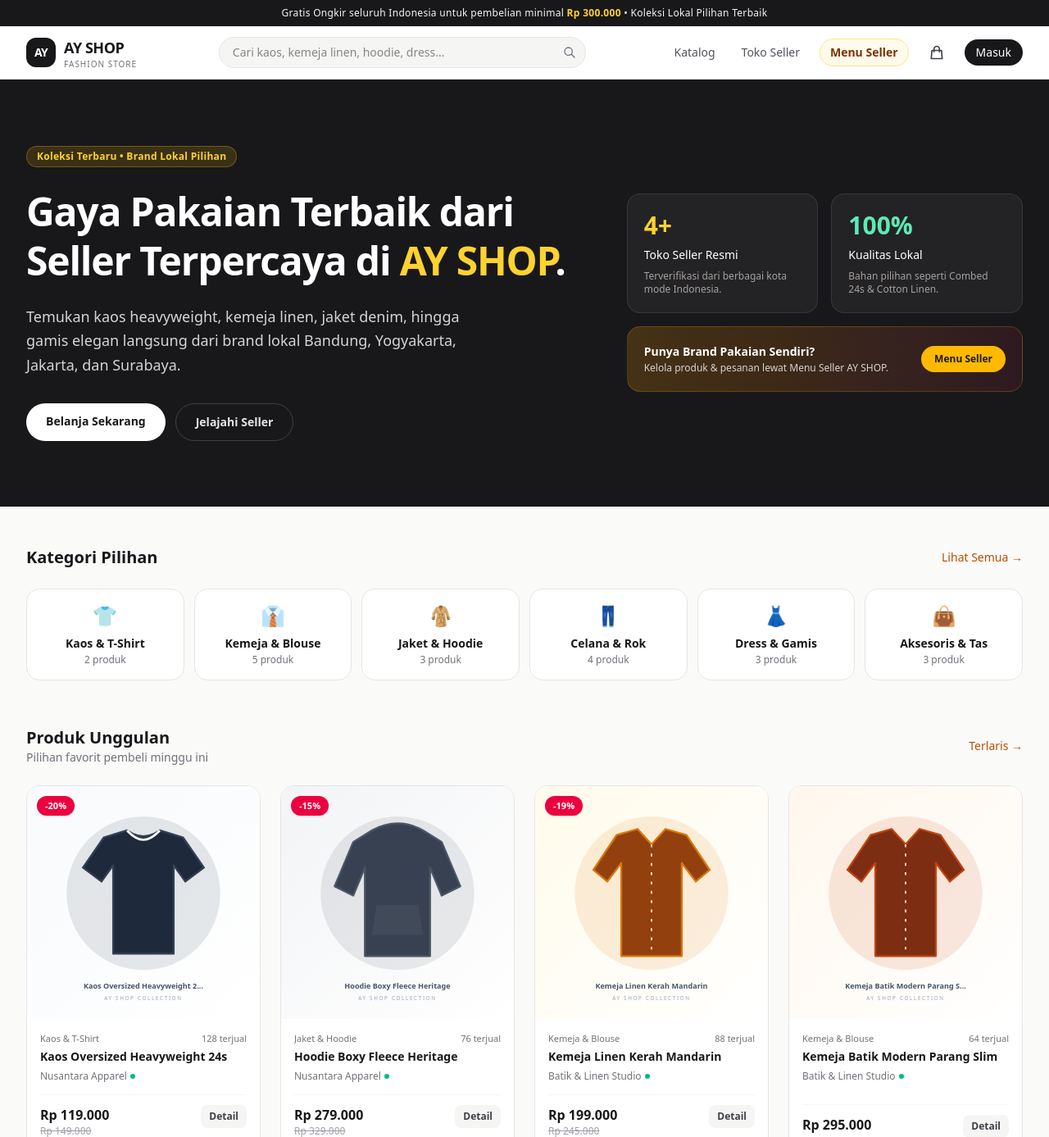
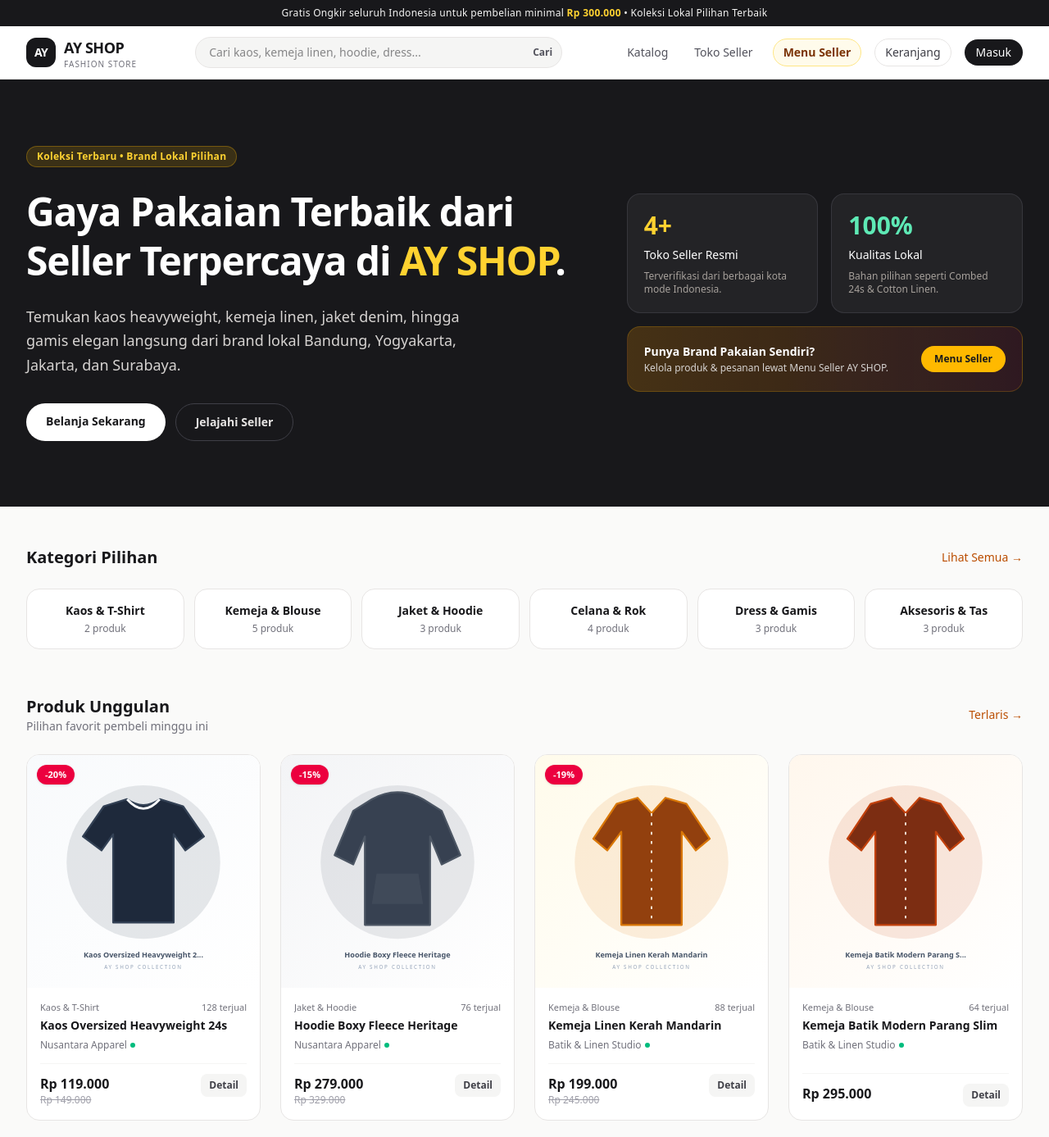
Before and after one commit to ardanayatraa/AY-SHOP, a Laravel app: page / in a window 1280 px wide. Shown: the top 1387 px of the page at 82% size. Run offline with Laravel 12, Linux system fonts and the light colour scheme; data comes from the database, SQL or seed files in the repository; style sheets or scripts are compiled from the project's sources.

Commit message:
Remove symbol and icon elements from views and category seeder

```diff
--- a/resources/views/layouts/app.blade.php
+++ b/resources/views/layouts/app.blade.php
@@ -35,12 +35,10 @@
                             name="q"
                             value="{{ request('q') }}"
                             placeholder="Cari kaos, kemeja linen, hoodie, dress..."
-                            class="w-full pl-4 pr-10 py-2 text-sm bg-stone-100 border border-stone-200 rounded-full focus:outline-none focus:bg-white focus:border-zinc-900 transition"
+                            class="w-full pl-4 pr-16 py-2 text-sm bg-stone-100 border border-stone-200 rounded-full focus:outline-none focus:bg-white focus:border-zinc-900 transition"
                         >
-                        <button type="submit" class="absolute right-3 top-1/2 -translate-y-1/2 text-zinc-500 hover:text-zinc-900" aria-label="Cari">
-                            <svg class="w-4 h-4" fill="none" stroke="currentColor" viewBox="0 0 24 24">
-                                <path stroke-linecap="round" stroke-linejoin="round" stroke-width="2" d="M21 21l-6-6m2-5a7 7 0 11-14 0 7 7 0 0114 0z"/>
-                            </svg>
+                        <button type="submit" class="absolute right-3 top-1/2 -translate-y-1/2 text-xs font-semibold text-zinc-600 hover:text-zinc-900 cursor-pointer">
+                            Cari
                         </button>
                     </div>
                 </form>
@@ -57,19 +55,16 @@
                     <!-- Menu Seller -->
                     @auth
                         @if(auth()->user()->isSeller())
-                            <a href="{{ route('seller.dashboard') }}" class="inline-flex items-center gap-1.5 px-3.5 py-1.5 rounded-full bg-amber-50 text-amber-900 border border-amber-200 hover:bg-amber-100 transition text-xs sm:text-sm font-semibold">
-                                <svg class="w-4 h-4 text-amber-600" fill="none" stroke="currentColor" viewBox="0 0 24 24">
-                                    <path stroke-linecap="round" stroke-linejoin="round" stroke-width="2" d="M3 3h18l-1 7H4L3 3zm1 7v10h16V10M9 20v-6h6v6"/>
-                                </svg>
+                            <a href="{{ route('seller.dashboard') }}" class="inline-flex items-center px-3.5 py-1.5 rounded-full bg-amber-50 text-amber-900 border border-amber-200 hover:bg-amber-100 transition text-xs sm:text-sm font-semibold">
                                 <span>Menu Seller</span>
                             </a>
                         @else
-                            <a href="{{ route('seller.register') }}" class="inline-flex items-center gap-1.5 px-3.5 py-1.5 rounded-full bg-stone-100 text-zinc-800 border border-stone-200 hover:bg-stone-200 transition text-xs sm:text-sm font-semibold">
+                            <a href="{{ route('seller.register') }}" class="inline-flex items-center px-3.5 py-1.5 rounded-full bg-stone-100 text-zinc-800 border border-stone-200 hover:bg-stone-200 transition text-xs sm:text-sm font-semibold">
                                 <span>Buka Toko</span>
                             </a>
                         @endif
                     @else
-                        <a href="{{ route('login') }}" class="inline-flex items-center gap-1.5 px-3 py-1.5 rounded-full bg-amber-50 text-amber-900 border border-amber-200 hover:bg-amber-100 transition text-xs sm:text-sm font-semibold">
+                        <a href="{{ route('login') }}" class="inline-flex items-center px-3 py-1.5 rounded-full bg-amber-50 text-amber-900 border border-amber-200 hover:bg-amber-100 transition text-xs sm:text-sm font-semibold">
                             <span>Menu Seller</span>
                         </a>
                     @endauth
@@ -78,12 +73,10 @@
                     @php
                         $cartCount = collect(session('cart', []))->sum('quantity');
                     @endphp
-                    <a href="{{ route('cart.index') }}" class="relative p-2 text-zinc-700 hover:text-zinc-900 transition" title="Keranjang Belanja">
-                        <svg class="w-5 h-5" fill="none" stroke="currentColor" viewBox="0 0 24 24">
-                            <path stroke-linecap="round" stroke-linejoin="round" stroke-width="2" d="M16 11V7a4 4 0 00-8 0v4M5 9h14l1 12H4L5 9z"/>
-                        </svg>
+                    <a href="{{ route('cart.index') }}" class="inline-flex items-center gap-1.5 px-3 py-1.5 rounded-full border border-stone-200 text-zinc-700 hover:text-zinc-900 hover:bg-stone-100 transition text-xs sm:text-sm font-medium">
+                        <span>Keranjang</span>
                         @if($cartCount > 0)
-                            <span class="absolute -top-0.5 -right-0.5 min-w-[18px] h-[18px] px-1 rounded-full bg-zinc-900 text-white text-[10px] font-bold flex items-center justify-center">
+                            <span class="min-w-[18px] h-[18px] px-1.5 rounded-full bg-zinc-900 text-white text-[10px] font-bold flex items-center justify-center">
                                 {{ $cartCount }}
                             </span>
                         @endif
--- a/resources/views/seller/dashboard.blade.php
+++ b/resources/views/seller/dashboard.blade.php
@@ -27,7 +27,7 @@
         <div class="bg-white border border-stone-200 rounded-2xl p-5">
             <p class="text-xs font-medium text-zinc-500">Total Pakaian Terjual</p>
             <p class="text-2xl font-bold text-zinc-900 mt-1">{{ $totalSold }} <span class="text-sm font-normal text-zinc-400">pcs</span></p>
-            <p class="text-xs text-zinc-500 mt-2">Rating Toko: ★ {{ number_format($seller->rating, 1) }}</p>
+            <p class="text-xs text-zinc-500 mt-2">Rating Toko: {{ number_format($seller->rating, 1) }}/5</p>
         </div>
     </div>
 
--- a/resources/views/shop/checkout-success.blade.php
+++ b/resources/views/shop/checkout-success.blade.php
@@ -5,8 +5,8 @@
 @section('content')
 <div class="max-w-3xl mx-auto px-4 sm:px-6 lg:px-8 py-14">
     <div class="bg-white border border-stone-200 rounded-3xl p-8 text-center space-y-4">
-        <div class="w-16 h-16 rounded-full bg-emerald-100 text-emerald-700 flex items-center justify-center mx-auto text-2xl font-bold">
-            ✓
+        <div class="inline-block px-4 py-1.5 rounded-full bg-emerald-100 text-emerald-700 text-xs font-bold tracking-wider uppercase mx-auto">
+            Pesanan Berhasil
         </div>
         <h1 class="text-2xl font-bold text-zinc-900">Terima Kasih! Pesanan Anda Diterima</h1>
         <p class="text-sm text-zinc-600">
--- a/resources/views/shop/home.blade.php
+++ b/resources/views/shop/home.blade.php
@@ -61,9 +61,8 @@
             @foreach($categories as $category)
                 <a href="{{ route('shop.catalog', ['category' => $category->slug]) }}"
                    class="bg-white border border-stone-200 rounded-2xl p-4 hover:border-zinc-900 hover:shadow-sm transition text-center group">
-                    <div class="text-2xl mb-2">{{ $category->icon }}</div>
                     <p class="font-semibold text-sm text-zinc-900 group-hover:text-amber-700 transition">{{ $category->name }}</p>
-                    <p class="text-xs text-zinc-500 mt-0.5">{{ $category->products_count }} produk</p>
+                    <p class="text-xs text-zinc-500 mt-1">{{ $category->products_count }} produk</p>
                 </a>
             @endforeach
         </div>
@@ -112,7 +111,7 @@
                             @endif
                         </div>
                         <h3 class="font-bold text-zinc-900">{{ $seller->store_name }}</h3>
-                        <p class="text-xs text-zinc-500 mt-0.5">{{ $seller->city }} &bull; ★ {{ number_format($seller->rating, 1) }}</p>
+                        <p class="text-xs text-zinc-500 mt-0.5">{{ $seller->city }} &bull; Rating {{ number_format($seller->rating, 1) }}/5</p>
                         <p class="text-xs text-zinc-600 mt-2 line-clamp-2 leading-relaxed">{{ $seller->description }}</p>
                     </div>
                     <div class="mt-4 pt-3 border-t border-stone-100 flex items-center justify-between text-xs font-medium text-zinc-700">
--- a/resources/views/shop/product.blade.php
+++ b/resources/views/shop/product.blade.php
@@ -135,7 +135,7 @@
                                     <span class="px-2 py-0.5 rounded bg-emerald-50 text-emerald-700 text-[10px] font-semibold">Verified</span>
                                 @endif
                             </div>
-                            <p class="text-xs text-zinc-500">{{ $product->seller->city }} &bull; ★ {{ number_format($product->seller->rating, 1) }}</p>
+                            <p class="text-xs text-zinc-500">{{ $product->seller->city }} &bull; Rating {{ number_format($product->seller->rating, 1) }}/5</p>
                         </div>
                     </div>
                     <a href="{{ route('shop.seller', $product->seller->slug) }}" class="px-4 py-2 rounded-xl border border-stone-200 text-xs font-semibold text-zinc-700 hover:bg-stone-100 transition shrink-0">
--- a/resources/views/shop/seller-store.blade.php
+++ b/resources/views/shop/seller-store.blade.php
@@ -18,7 +18,7 @@
                         </span>
                     @endif
                 </div>
-                <p class="text-sm text-stone-300 mt-1">{{ $seller->city }} &bull; ★ {{ number_format($seller->rating, 1) }} &bull; {{ $products->total() }} Produk</p>
+                <p class="text-sm text-stone-300 mt-1">{{ $seller->city }} &bull; Rating {{ number_format($seller->rating, 1) }}/5 &bull; {{ $products->total() }} Produk</p>
                 <p class="text-sm text-stone-400 mt-2 max-w-2xl">{{ $seller->description }}</p>
             </div>
         </div>
--- a/resources/views/shop/sellers.blade.php
+++ b/resources/views/shop/sellers.blade.php
@@ -31,7 +31,7 @@
                         @endif
                     </div>
                     <h2 class="text-lg font-bold text-zinc-900">{{ $seller->store_name }}</h2>
-                    <p class="text-xs text-zinc-500 mt-0.5">{{ $seller->city }} &bull; Rating ★ {{ number_format($seller->rating, 1) }}</p>
+                    <p class="text-xs text-zinc-500 mt-0.5">{{ $seller->city }} &bull; Rating {{ number_format($seller->rating, 1) }}/5</p>
                     <p class="text-sm text-zinc-600 mt-3 leading-relaxed">{{ $seller->description }}</p>
                 </div>
                 <div class="mt-6 pt-4 border-t border-stone-100 flex items-center justify-between text-sm">
```
Also changed, not shown: database/seeders/CategorySeeder.php (+6 -6 lines).
